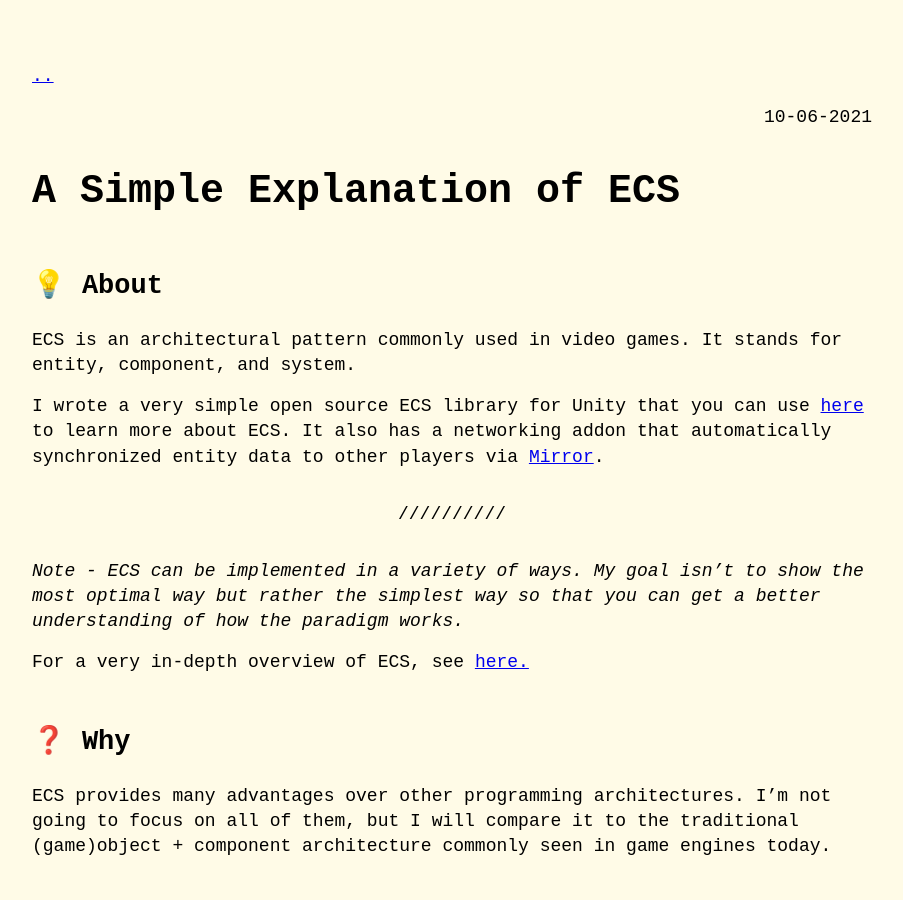
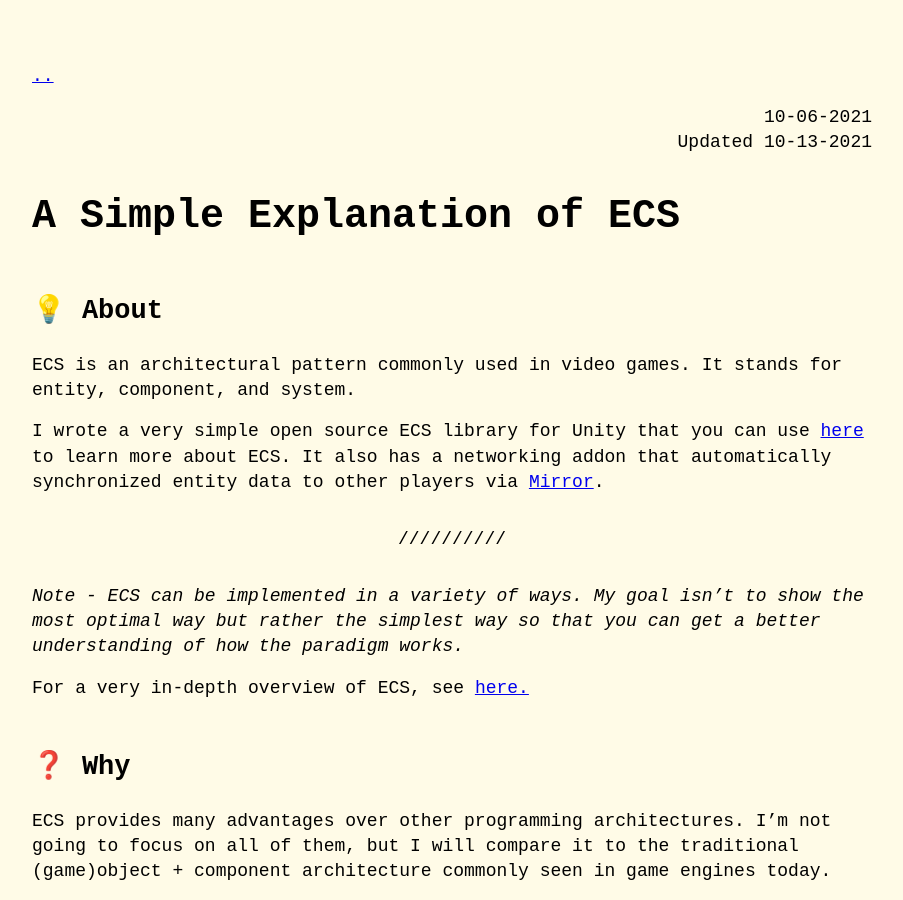
Before and after one commit to tatelax/tatelax.github.io, a Jekyll site: the page built from _posts/2021-10-06-a-simple-explanation-of-ecs.markdown, in a window 1280 px wide and 900 px high. Shown: the whole window, without its empty margins (188-1091 px from the left). Built offline with Jekyll 4.4.1, drawn with Linux system fonts in a browser that asks for light colours.

Commit message:
Update 2021-10-06-a-simple-explanation-of-ecs.markdown

```diff
--- a/_posts/2021-10-06-a-simple-explanation-of-ecs.markdown
+++ b/_posts/2021-10-06-a-simple-explanation-of-ecs.markdown
@@ -2,6 +2,7 @@
 layout: post
 category: code
 title: A Simple Explanation of ECS
+date-updated: 10-13-2021
 ---
 
 ## 💡 About
```
